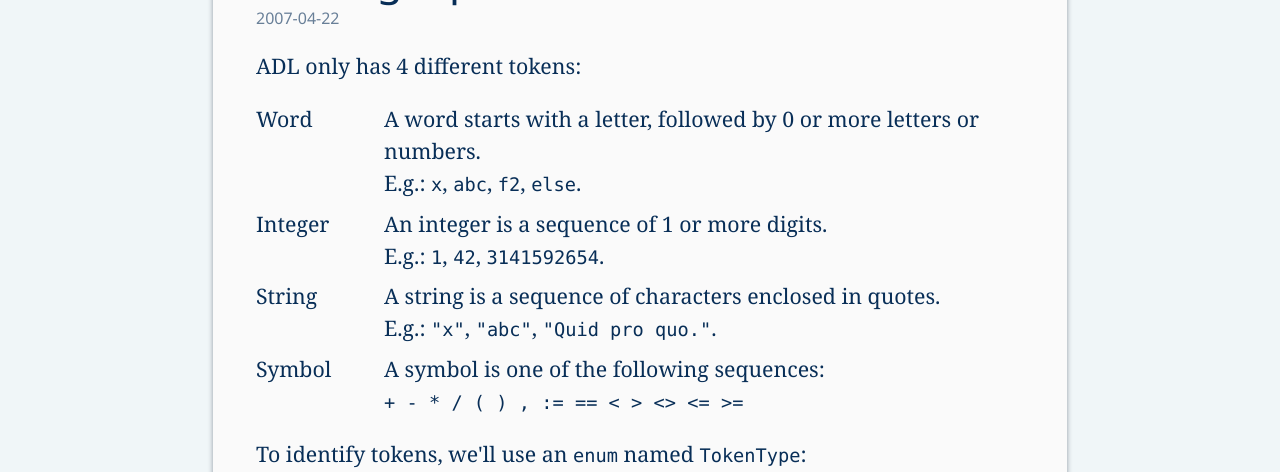
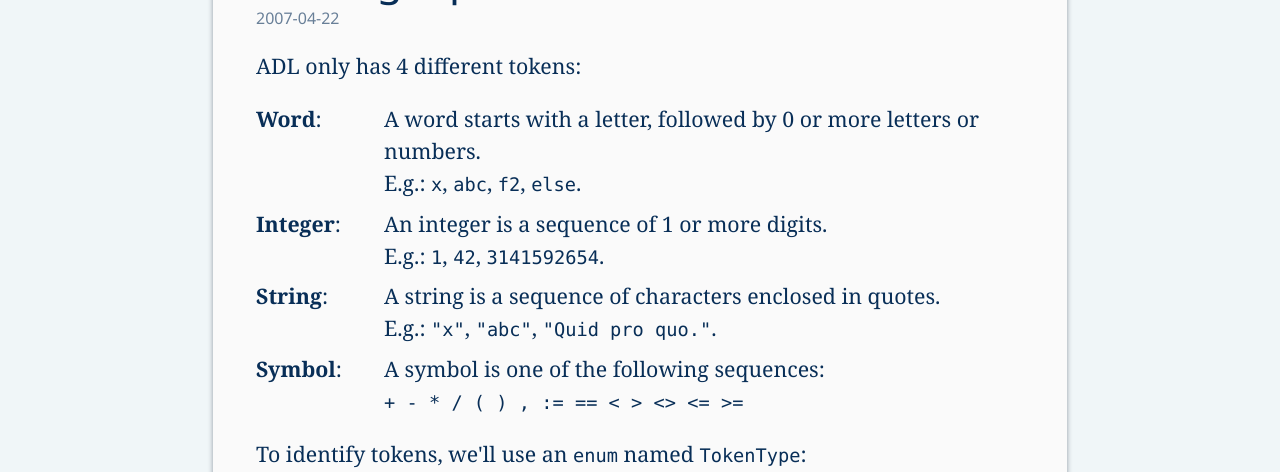
Before and after one commit to tommy-carlier/www.tcx.be, a Jekyll site: the page built from _posts/2007-04-22-wp05-adl-tokens.html, in a window 1280 px wide. Shown: the part 202-674 px from the top of the page. Built offline with Jekyll 4.4.1, drawn with Linux system fonts in a browser that asks for light colours.

Commit message:
Small corrections

```diff
--- a/_posts/2007-04-22-wp05-adl-tokens.html
+++ b/_posts/2007-04-22-wp05-adl-tokens.html
@@ -5,16 +5,16 @@ title: "Writing a parser: ADL tokens"
 
 <p>ADL only has 4 different tokens:
 <dl>
-<dt>Word</dt>
+<dt><b>Word</b>:</dt>
   <dd>A word starts with a letter, followed by 0 or more letters or numbers.</dd>
   <dd>E.g.: <var>x</var>, <var>abc</var>, <var>f2</var>, <var>else</var>.</dd>
-<dt>Integer</dt>
+<dt><b>Integer</b>:</dt>
   <dd>An integer is a sequence of 1 or more digits.</dd>
   <dd>E.g.: <code>1</code>, <code>42</code>, <code>3141592654</code>.</dd>
-<dt>String</dt>
+<dt><b>String</b>:</dt>
   <dd>A string is a sequence of characters enclosed in quotes.</dd>
   <dd>E.g.: <code>"x"</code>, <code>"abc"</code>, <code>"Quid pro quo."</code>.</dd>
-<dt>Symbol</dt>
+<dt><b>Symbol</b>:</dt>
   <dd>A symbol is one of the following sequences:</dd>
   <dd><code>+ - * / ( ) , := == &lt; &gt; &lt;&gt; &lt;= &gt;=</code></dd>
 </dl>
```
